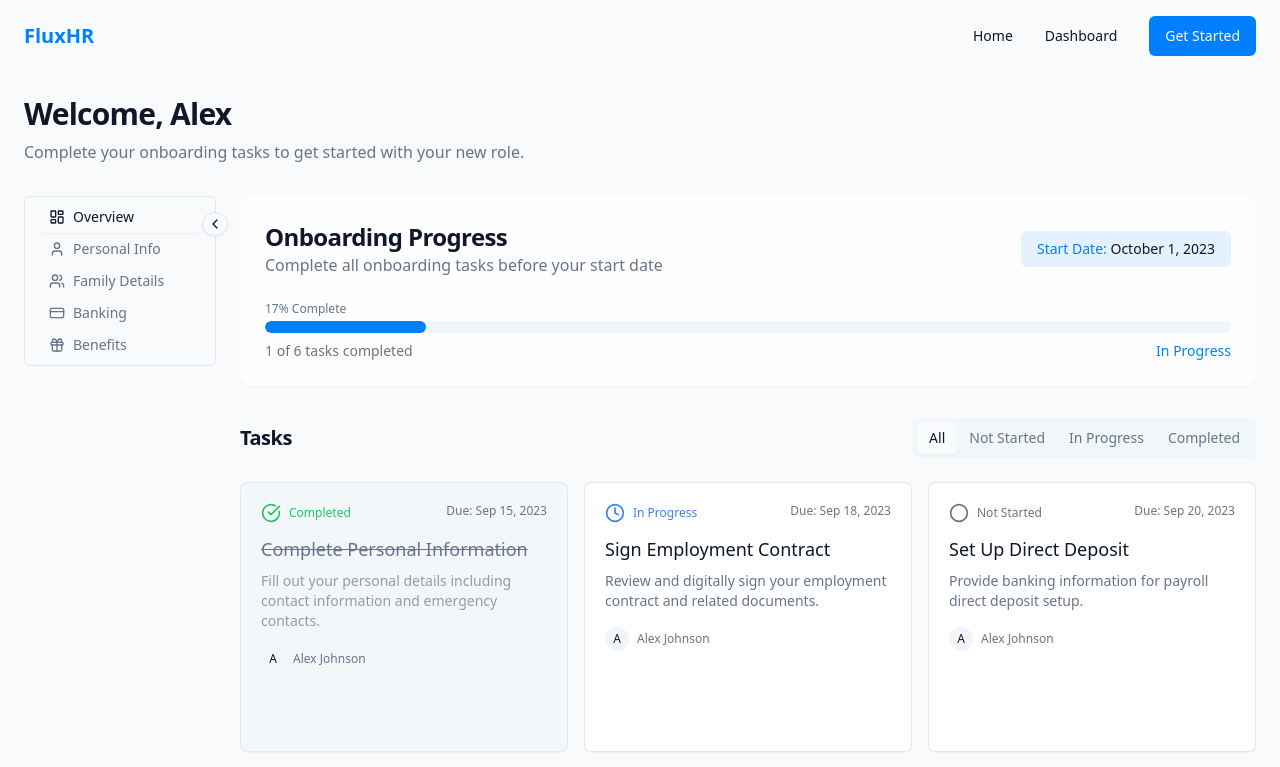
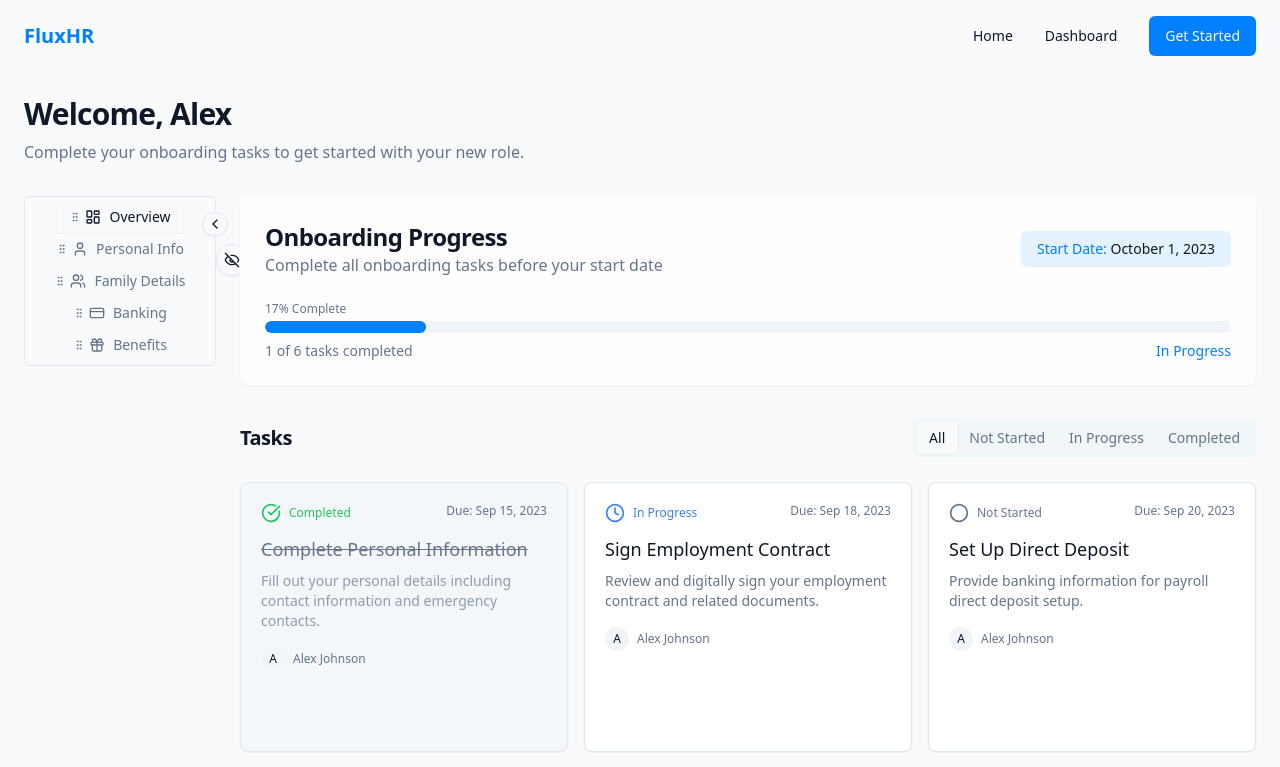
Before and after one commit to AadiStudios/onboarding-flux-portal, a React (Vite) app: page /dashboard in a window 1280 px wide. Shown: the top 767 px of the page. Built offline with nearby package versions, Linux system fonts and the light colour scheme.

Commit message:
Add movable tabs with hide panel
Added functionality for movable tabs and a hideable panel to the dashboard.

```diff
--- a/src/pages/Dashboard.tsx
+++ b/src/pages/Dashboard.tsx
@@ -10,23 +10,47 @@ import BenefitsPackageForm from "@/components/onboarding/BenefitsPackageForm";
 import FamilyDetailsForm from "@/components/onboarding/FamilyDetailsForm";
 import { Tabs, TabsContent, TabsList, TabsTrigger } from "@/components/ui/tabs";
 import { Button } from "@/components/ui/button";
-import { ChevronLeft, ChevronRight, LayoutDashboard, User, Users, CreditCard, Gift } from "lucide-react";
+import { ChevronLeft, ChevronRight, LayoutDashboard, User, Users, CreditCard, Gift, GripVertical, EyeOff, Eye } from "lucide-react";
 
 const DashboardPage = () => {
   const [sidebarCollapsed, setSidebarCollapsed] = useState(false);
+  const [panelHidden, setPanelHidden] = useState(false);
+  const [draggedIndex, setDraggedIndex] = useState<number | null>(null);
+  const [tabItems, setTabItems] = useState([
+    { value: "overview", label: "Overview", icon: LayoutDashboard },
+    { value: "personal", label: "Personal Info", icon: User },
+    { value: "family", label: "Family Details", icon: Users },
+    { value: "banking", label: "Banking", icon: CreditCard },
+    { value: "benefits", label: "Benefits", icon: Gift },
+  ]);
 
   // Scroll to top on page load
   useEffect(() => {
     window.scrollTo(0, 0);
   }, []);
 
-  const tabItems = [
-    { value: "overview", label: "Overview", icon: LayoutDashboard },
-    { value: "personal", label: "Personal Info", icon: User },
-    { value: "family", label: "Family Details", icon: Users },
-    { value: "banking", label: "Banking", icon: CreditCard },
-    { value: "benefits", label: "Benefits", icon: Gift },
-  ];
+  const handleDragStart = (e: React.DragEvent, index: number) => {
+    setDraggedIndex(index);
+    e.dataTransfer.effectAllowed = 'move';
+  };
+
+  const handleDragOver = (e: React.DragEvent) => {
+    e.preventDefault();
+    e.dataTransfer.dropEffect = 'move';
+  };
+
+  const handleDrop = (e: React.DragEvent, dropIndex: number) => {
+    e.preventDefault();
+    if (draggedIndex === null || draggedIndex === dropIndex) return;
+
+    const newTabItems = [...tabItems];
+    const draggedItem = newTabItems[draggedIndex];
+    newTabItems.splice(draggedIndex, 1);
+    newTabItems.splice(dropIndex, 0, draggedItem);
+
+    setTabItems(newTabItems);
+    setDraggedIndex(null);
+  };
 
   return (
     <div className="min-h-screen flex flex-col">
@@ -43,8 +67,18 @@ const DashboardPage = () => {
           </AnimatedContainer>
 
           <Tabs defaultValue="overview" orientation="vertical" className="flex w-full gap-6">
-            <div className="relative">
-              {/* Toggle Button */}
+            <div className={`relative transition-all duration-300 ${panelHidden ? 'translate-x-[-100%] opacity-0' : 'translate-x-0 opacity-100'}`}>
+              {/* Panel Hide/Show Button */}
+              <Button
+                variant="ghost"
+                size="sm"
+                onClick={() => setPanelHidden(!panelHidden)}
+                className="absolute -right-8 top-12 z-20 h-8 w-8 rounded-full bg-background border shadow-sm hover:bg-accent"
+              >
+                {panelHidden ? <Eye className="h-4 w-4" /> : <EyeOff className="h-4 w-4" />}
+              </Button>
+
+              {/* Collapse Button */}
               <Button
                 variant="ghost"
                 size="sm"
@@ -60,17 +94,29 @@ const DashboardPage = () => {
                   sidebarCollapsed ? 'w-14 px-2' : 'w-48 px-3'
                 }`}
               >
-                {tabItems.map((item) => {
+                {tabItems.map((item, index) => {
                   const Icon = item.icon;
                   return (
+                    <div
+                      key={item.value}
+                      draggable
+                      onDragStart={(e) => handleDragStart(e, index)}
+                      onDragOver={handleDragOver}
+                      onDrop={(e) => handleDrop(e, index)}
+                      className={`group relative transition-all duration-200 ${
+                        draggedIndex === index ? 'opacity-50 scale-95' : 'opacity-100 scale-100'
+                      }`}
+                    >
                       <TabsTrigger
-                      key={item.value}
                         value={item.value}
                         className={`${
                           sidebarCollapsed ? 'w-10 h-10 p-0' : 'w-full'
-                      } justify-start hover:bg-primary/10 hover:text-primary transition-all duration-200 group relative`}
+                        } justify-start hover:bg-primary/10 hover:text-primary transition-all duration-200 cursor-grab active:cursor-grabbing`}
                         title={sidebarCollapsed ? item.label : undefined}
                       >
+                        {!sidebarCollapsed && (
+                          <GripVertical className="h-3 w-3 mr-1 text-muted-foreground group-hover:text-primary transition-colors" />
+                        )}
                         <Icon className={`h-4 w-4 ${sidebarCollapsed ? '' : 'mr-2'} transition-all`} />
                         {!sidebarCollapsed && (
                           <span className="animate-fade-in text-sm">{item.label}</span>
@@ -83,12 +129,13 @@ const DashboardPage = () => {
                           </div>
                         )}
                       </TabsTrigger>
+                    </div>
                   );
                 })}
               </TabsList>
             </div>
 
-            <div className="flex-1 transition-all duration-300">
+            <div className={`flex-1 transition-all duration-300 ${panelHidden ? 'ml-[-240px]' : 'ml-0'}`}>
               <TabsContent value="overview" className="mt-0">
                 <Dashboard />
               </TabsContent>
```
Lines whose indentation alone changed are shown as unchanged.
